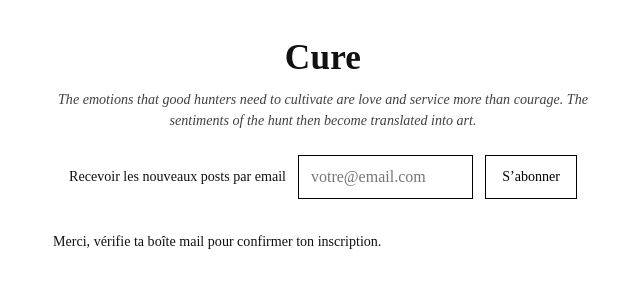
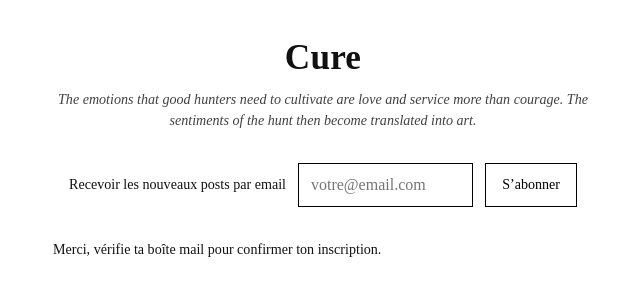
Before and after one commit to equipedenuit/cure, a Jekyll site: the page built from confirmation/index.html, in a window 1280 px wide. Shown: the top 300 px of the page, without its empty margins (317-957 px from the left). Built offline with Jekyll 4.4.1, drawn with Linux system fonts in a browser that asks for light colours.

Commit message:
Update default.html

```diff
--- a/_layouts/default.html
+++ b/_layouts/default.html
@@ -86,15 +86,16 @@
 
     img, video{ max-width: 100%; height: auto; display: block; margin: 0 auto; }
 
-/* ===== Abonnement (scopé) ===== */
+/* ===== Abonnement – même largeur que tes articles ===== */
 #subscribe{
-  max-width: 720px;                 /* même largeur que ta colonne */
-  margin: 1.5rem auto 2rem;
-  padding: 0 1rem;                  /* même padding latéral que le reste */
+  max-width: 740px;                 /* aligne exactement avec tes posts/vidéos */
+  margin: 2rem auto;
+  padding: 0 1rem;                  /* même padding latéral */
+  box-sizing: border-box;
 }
 
 /* Ligne principale */
-#subscribe .row{
+#subscribe form{
   display: flex;
   align-items: center;
   justify-content: center;
@@ -102,15 +103,15 @@
   flex-wrap: nowrap;                /* desktop: tout sur une ligne */
 }
 
-/* Label compact (ne force pas à la ligne) */
-#subscribe .label{
+/* Label compact */
+#subscribe .sub-label{
   flex: 0 0 auto;
   white-space: nowrap;
   margin: 0;
   font: inherit;
 }
 
-/* Reset anti styles bizarres (notamment aspect-ratio) */
+/* Reset anti héritages bizarres (ex: aspect-ratio) */
 #subscribe input[type="email"],
 #subscribe button{
   box-sizing: border-box;
@@ -119,22 +120,22 @@
   aspect-ratio: auto !important;
 }
 
-/* Input — look web 1.0 */
+/* Input — web 1.0 */
 #subscribe input[type="email"]{
-  flex: 1 1 0;                      /* prend l'espace restant */
-  min-width: 0;                     /* IMPORTANT: n’impose pas de largeur mini → évite le dépassement */
+  flex: 1 1 auto;                   /* prend l’espace restant */
+  min-width: 0;                     /* évite de forcer un dépassement */
   padding: .5rem .75rem;
   border: 1px solid #000;
   background: #fff;
   color: #000;
   border-radius: 0;
   font: inherit;
-  font-size: 16px;                  /* empêche l’auto-zoom iOS */
+  font-size: 16px;                  /* anti auto-zoom iOS */
   line-height: 1.2;
   min-height: 44px;
 }
 
-/* Bouton — look web 1.0 */
+/* Bouton — web 1.0 */
 #subscribe button{
   flex: 0 0 auto;                   /* reste à droite, ne s’étire pas */
   padding: .5rem 1rem;
@@ -151,26 +152,23 @@
 #subscribe button:disabled{ background:#f5f5f5; color:#000; opacity:.6; cursor:not-allowed; }
 
 /* ===== Responsive ===== */
-
-/* Petit desktop / tablette : le label passe au-dessus,
-   puis input et bouton restent sur la même LIGNE (bouton à droite) */
+/* Petit desktop / tablette : label au-dessus, input + bouton sur une ligne */
 @media (max-width: 900px){
-  #subscribe .row{ flex-wrap: wrap; }
-  #subscribe .label{
+  #subscribe form{ flex-wrap: wrap; }
+  #subscribe .sub-label{
     flex: 1 1 100%;
     text-align: center;
     white-space: normal;
   }
   #subscribe input[type="email"]{
-    flex: 1 1 auto;                /* input se redimensionne proprement */
+    flex: 1 1 auto;                /* l’input se redimensionne proprement */
   }
   #subscribe button{
-    flex: 0 0 auto;                /* reste à droite sur la même ligne */
-    width: auto;
+    width: auto;                   /* le bouton reste à droite si ça tient */
   }
 }
 
-/* Mobile : on empile input puis bouton à 100% */
+/* Mobile : on empile input puis bouton en pleine largeur */
 @media (max-width: 520px){
   #subscribe input[type="email"],
   #subscribe button{
@@ -179,30 +177,25 @@
 }
 
 
+
   </style>
 </head>
 <body>
 <h1>{{ site.title }}</h1>
 {% if site.description %}<div class="subtitle">{{ site.description }}</div>{% endif %}
 
-<form name="newsletter"
-      method="POST"
-      data-netlify="true"
-      netlify-honeypot="bot-field"
-      action="/confirmation/">
 
-<div id="subscribe">
+  <div id="subscribe">
   <form name="newsletter" method="POST" data-netlify="true" netlify-honeypot="bot-field" action="/confirmation/">
     <input type="hidden" name="form-name" value="newsletter">
     <p style="display:none;"><label>Ne pas remplir : <input name="bot-field"></label></p>
 
-    <div class="row">
-      <label for="email" class="label">Recevoir les nouveaux posts par email</label>
-      <input id="email" name="email" type="email" required placeholder="votre@email.com" aria-label="Adresse email">
-      <button type="submit" aria-label="S’abonner">S’abonner</button>
-    </div>
+    <label for="email" class="sub-label">Recevoir les nouveaux posts par email</label>
+    <input id="email" name="email" type="email" required placeholder="votre@email.com" aria-label="Adresse email">
+    <button type="submit" aria-label="S’abonner">S’abonner</button>
   </form>
 </div>
+
 
 
 
```
